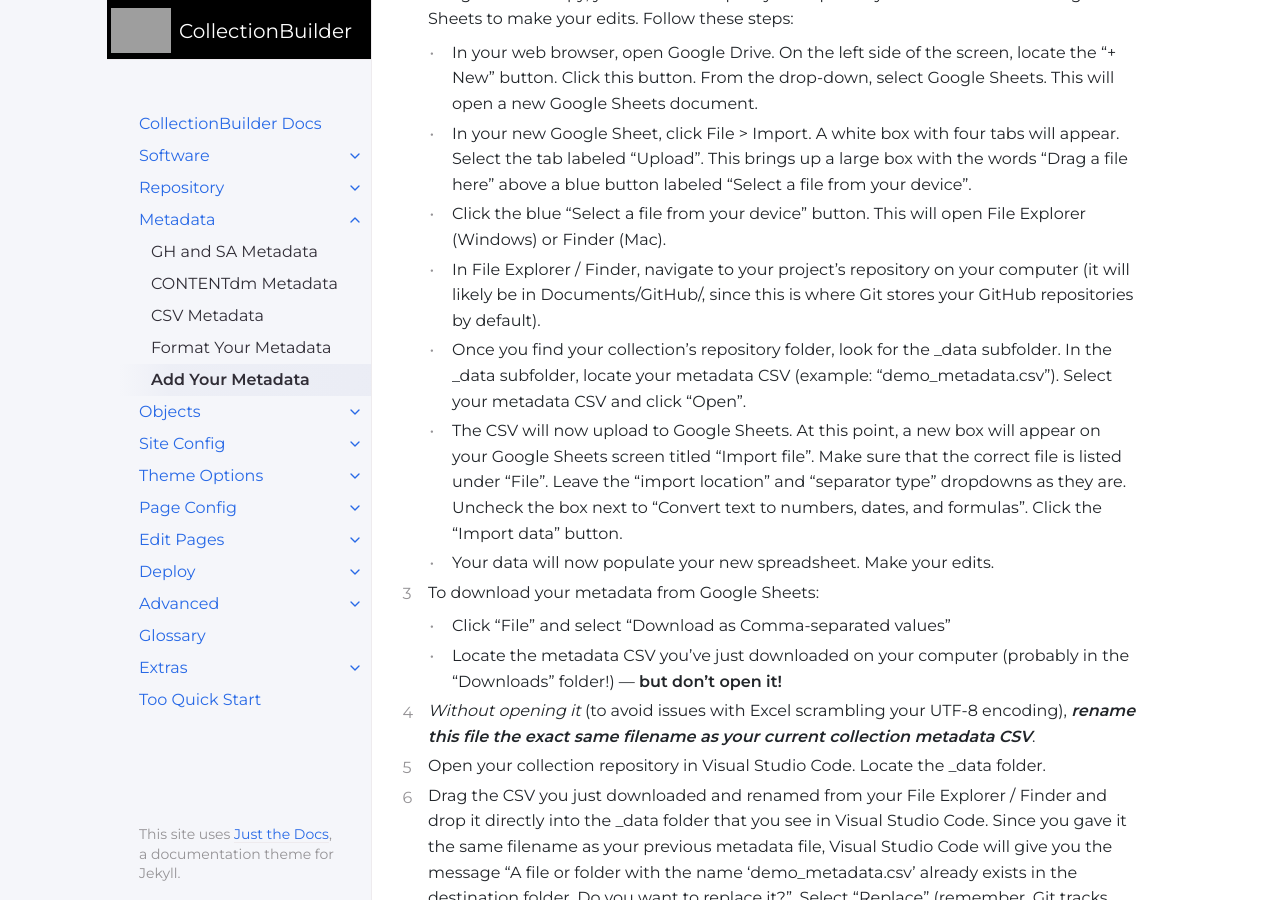
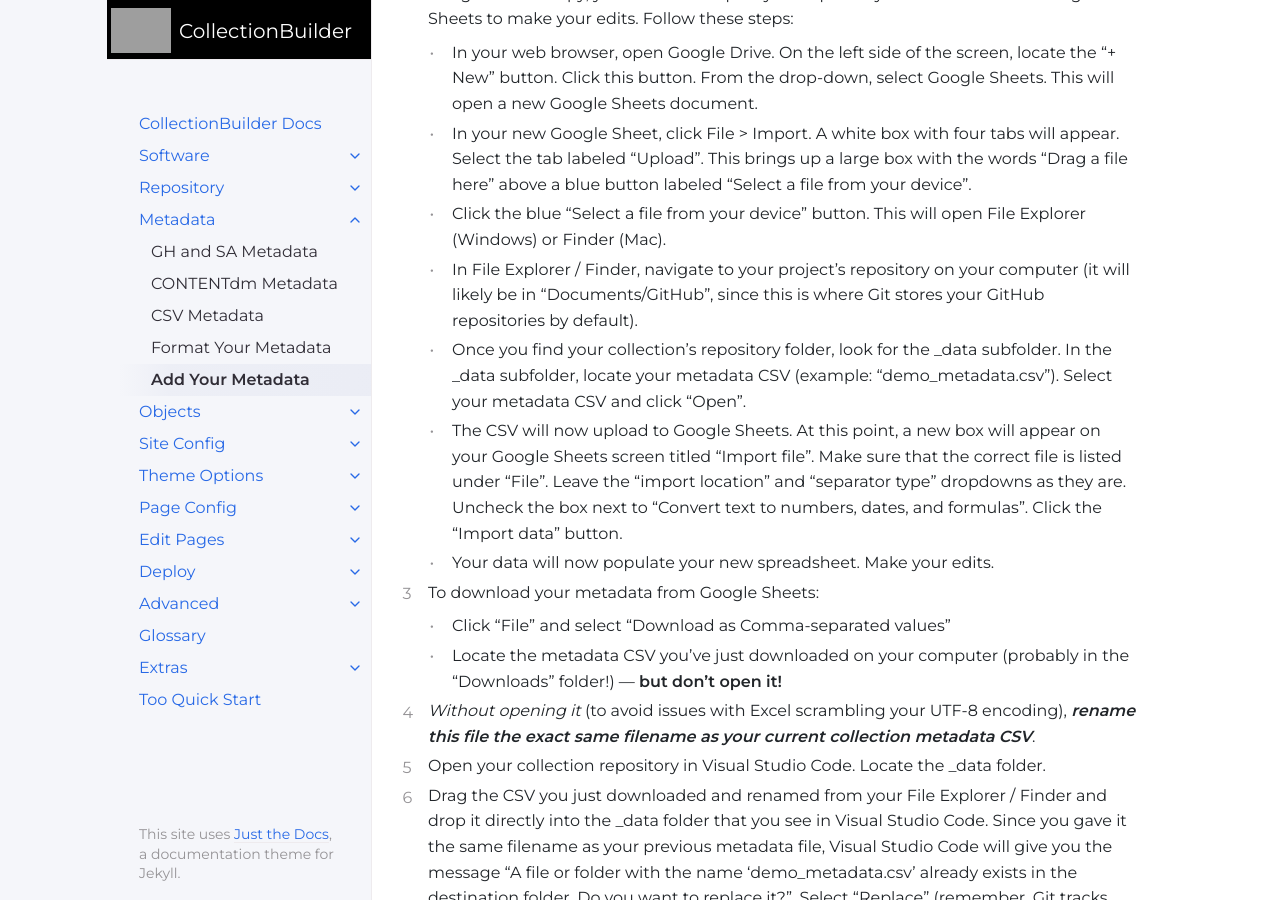
Before and after one commit to CollectionBuilder/cb-docs, a Jekyll site: the page built from docs/metadata/uploading.md, in a window 1280 px wide and 900 px high, scrolled down 2114 px. Built offline with Jekyll 4.4.1, drawn with Linux system fonts in a browser that asks for light colours.

Commit message:
keep consistent

```diff
--- a/docs/metadata/uploading.md
+++ b/docs/metadata/uploading.md
@@ -58,7 +58,7 @@ The following steps demonstrate how to edit your metadata in Google Sheets and a
     - In your web browser, open Google Drive. On the left side of the screen, locate the "+ New" button. Click this button. From the drop-down, select Google Sheets. This will open a new Google Sheets document.
     - In your new Google Sheet, click File > Import. A white box with four tabs will appear. Select the tab labeled "Upload". This brings up a large box with the words "Drag a file here" above a blue button labeled "Select a file from your device".
     - Click the blue "Select a file from your device" button. This will open File Explorer (Windows) or Finder (Mac).
-    - In File Explorer / Finder, navigate to your project's repository on your computer (it will likely be in Documents/GitHub/, since this is where Git stores your GitHub repositories by default).
+    - In File Explorer / Finder, navigate to your project's repository on your computer (it will likely be in "Documents/GitHub", since this is where Git stores your GitHub repositories by default).
     - Once you find your collection's repository folder, look for the _data subfolder. In the _data subfolder, locate your metadata CSV (example: "demo_metadata.csv"). Select your metadata CSV and click "Open".
     - The CSV will now upload to Google Sheets. At this point, a new box will appear on your Google Sheets screen titled "Import file". Make sure that the correct file is listed under "File". Leave the "import location" and "separator type" dropdowns as they are. Uncheck the box next to "Convert text to numbers, dates, and formulas". Click the "Import data" button.
     - Your data will now populate your new spreadsheet. Make your edits.
```
